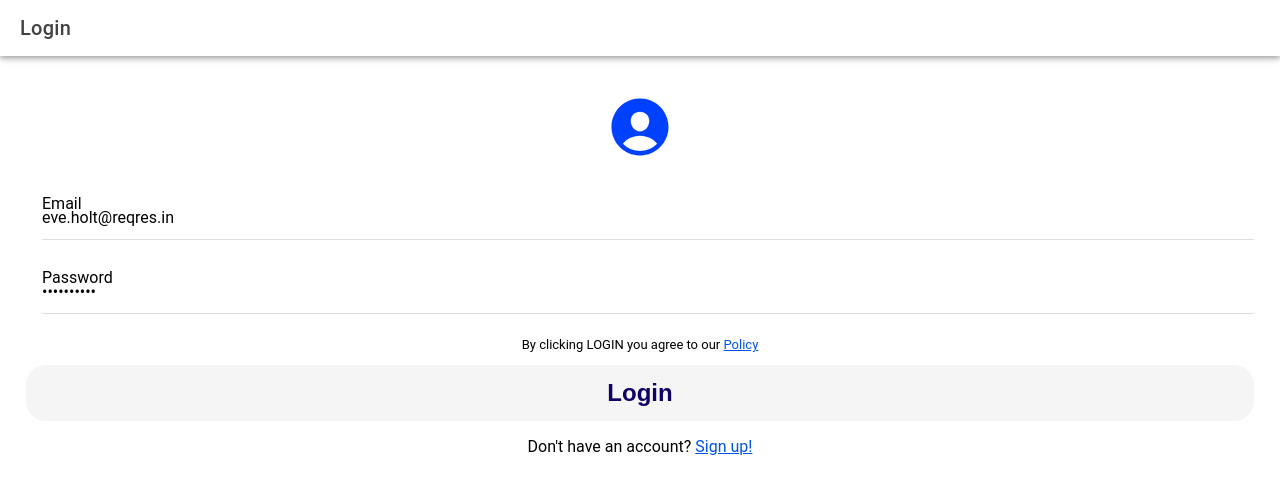
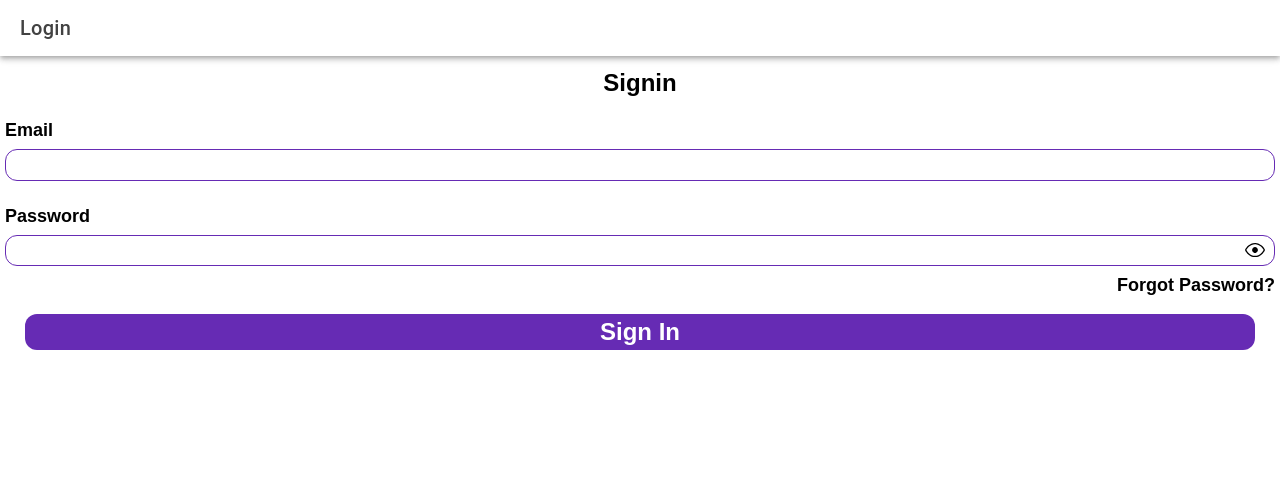
Before and after one commit to d-beezee/grimoar, a React (Vite) app: page /login in a window 1280 px wide. Shown: the top 494 px of the page. Built offline with nearby package versions, Linux system fonts and the light colour scheme; no server answers; a web font is replaced by a local one.

Commit message:
feat: Refactor login page to use Signin component and clean up unused imports

```diff
--- a/src/components/atoms/input/index.tsx
+++ b/src/components/atoms/input/index.tsx
@@ -14,6 +14,8 @@ const StyledInput = styled.input<{ color: string }>`
   padding: 6px 12px;
   border-radius: 12px;
   border: 1px solid ${({ color }) => color};
+  width: 100%;
+  background-color: transparent;
   ${Text}
 
   &:focus {
@@ -25,6 +27,7 @@ const StyledInput = styled.input<{ color: string }>`
 
 const PasswordWrapper = styled.div`
   position: relative;
+  display: flex;
 
   ${StyledInput} {
     padding-right: 40px;
--- a/src/components/molecules/signin/index.tsx
+++ b/src/components/molecules/signin/index.tsx
@@ -71,7 +71,7 @@ export const Signin = ({
           size="small"
           onClick={() => onSignin && onSignin(email, password)}
         >
-          Signup
+          Sign In
         </Button>
       </div>
     </Container>
--- a/src/pages/Login.tsx
+++ b/src/pages/Login.tsx
@@ -4,19 +4,13 @@ import {
   IonContent,
   IonGrid,
   IonHeader,
-  IonIcon,
-  IonInput,
-  IonItem,
-  IonLabel,
   IonPage,
   IonRow,
   IonTitle,
   IonToolbar,
 } from "@ionic/react";
-import { Button } from "@src/components/atoms/button";
-import { personCircle } from "ionicons/icons";
+import { Signin } from "@src/components/molecules/signin";
 import React, { useState } from "react";
-import { useHistory } from "react-router-dom";
 import NotLoggedIn from "../components/NotLoggedIn";
 import { usePostAuthPasswordMutation } from "../features/api";
 
@@ -26,13 +20,10 @@ function validateEmail(email: string) {
   return re.test(String(email).toLowerCase());
 }
 const Login: React.FC = () => {
-  const history = useHistory();
-  const [email, setEmail] = useState<string>("eve.holt@reqres.in");
-  const [password, setPassword] = useState<string>("cityslicka");
   const [iserror, setIserror] = useState<boolean>(false);
   const [message, setMessage] = useState<string>("");
   const [login] = usePostAuthPasswordMutation();
-  const handleLogin = () => {
+  const handleLogin = async (email: string, password: string) => {
     if (!email) {
       setMessage("Please enter a valid email");
       setIserror(true);
@@ -76,7 +67,7 @@ const Login: React.FC = () => {
             <IonTitle>Login</IonTitle>
           </IonToolbar>
         </IonHeader>
-        <IonContent fullscreen className="ion-padding ion-text-center">
+        <IonContent fullscreen className="ion-padding">
           <IonGrid>
             <IonRow>
               <IonCol>
@@ -90,52 +81,8 @@ const Login: React.FC = () => {
                 />
               </IonCol>
             </IonRow>
-            <IonRow>
-              <IonCol>
-                <IonIcon
-                  style={{ fontSize: "70px", color: "#0040ff" }}
-                  icon={personCircle}
-                />
-              </IonCol>
-            </IonRow>
-            <IonRow>
-              <IonCol>
-                <IonItem>
-                  <IonLabel position="floating"> Email</IonLabel>
-                  <IonInput
-                    type="email"
-                    value={email}
-                    onIonChange={(e) => setEmail(e.detail.value!)}
-                  ></IonInput>
-                </IonItem>
-              </IonCol>
-            </IonRow>
 
-            <IonRow>
-              <IonCol>
-                <IonItem>
-                  <IonLabel position="floating"> Password</IonLabel>
-                  <IonInput
-                    type="password"
-                    value={password}
-                    onIonChange={(e) => setPassword(e.detail.value!)}
-                  ></IonInput>
-                </IonItem>
-              </IonCol>
-            </IonRow>
-            <IonRow>
-              <IonCol>
-                <p style={{ fontSize: "small" }}>
-                  By clicking LOGIN you agree to our <a href="#">Policy</a>
-                </p>
-                <Button kind="primary" onClick={handleLogin}>
-                  Login
-                </Button>
-                <p style={{ fontSize: "medium" }}>
-                  Don't have an account? <a href="/signup">Sign up!</a>
-                </p>
-              </IonCol>
-            </IonRow>
+            <Signin onSignin={handleLogin} />
           </IonGrid>
         </IonContent>
       </IonPage>
```
Also changed, not shown: src/App.tsx (+7 -7 lines).
